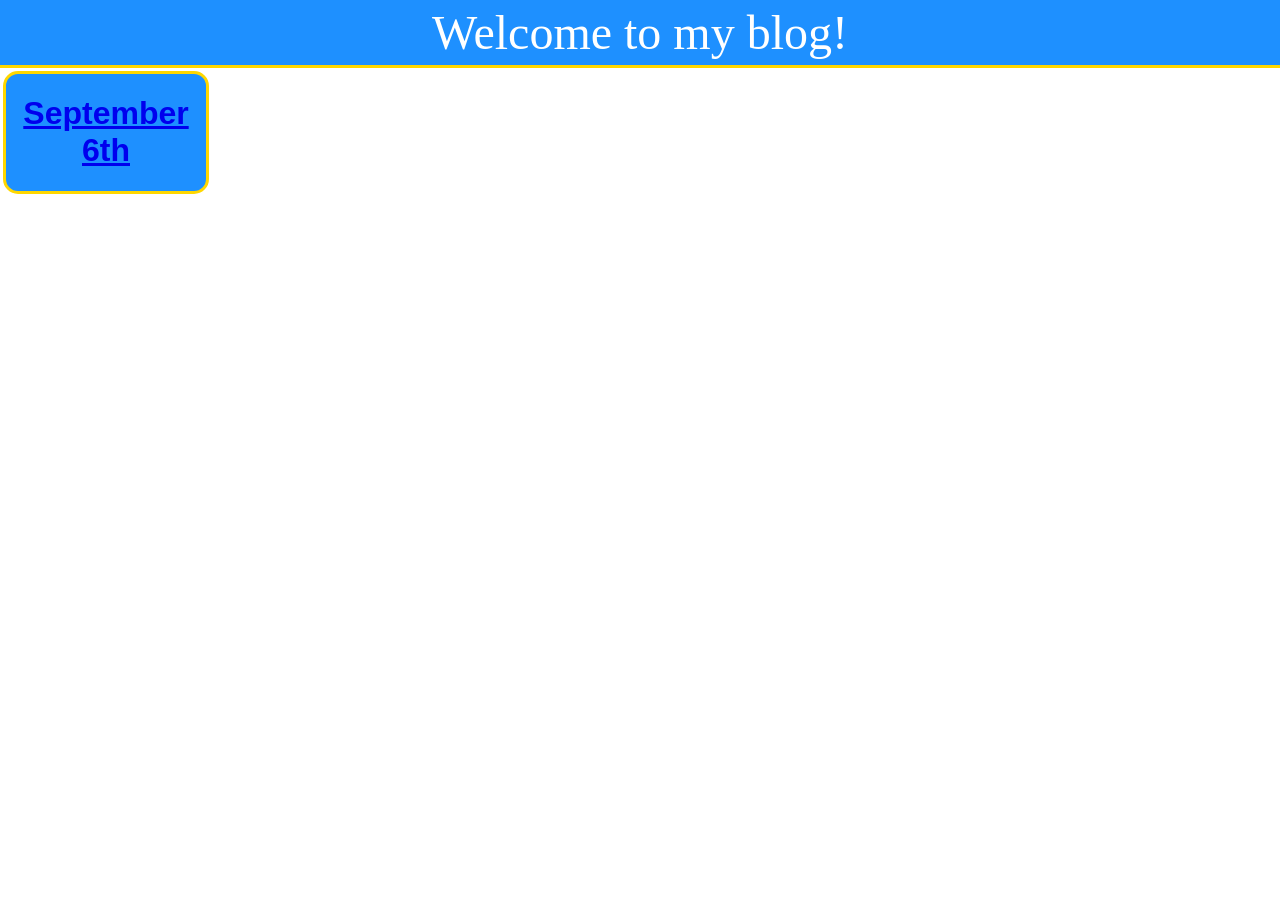
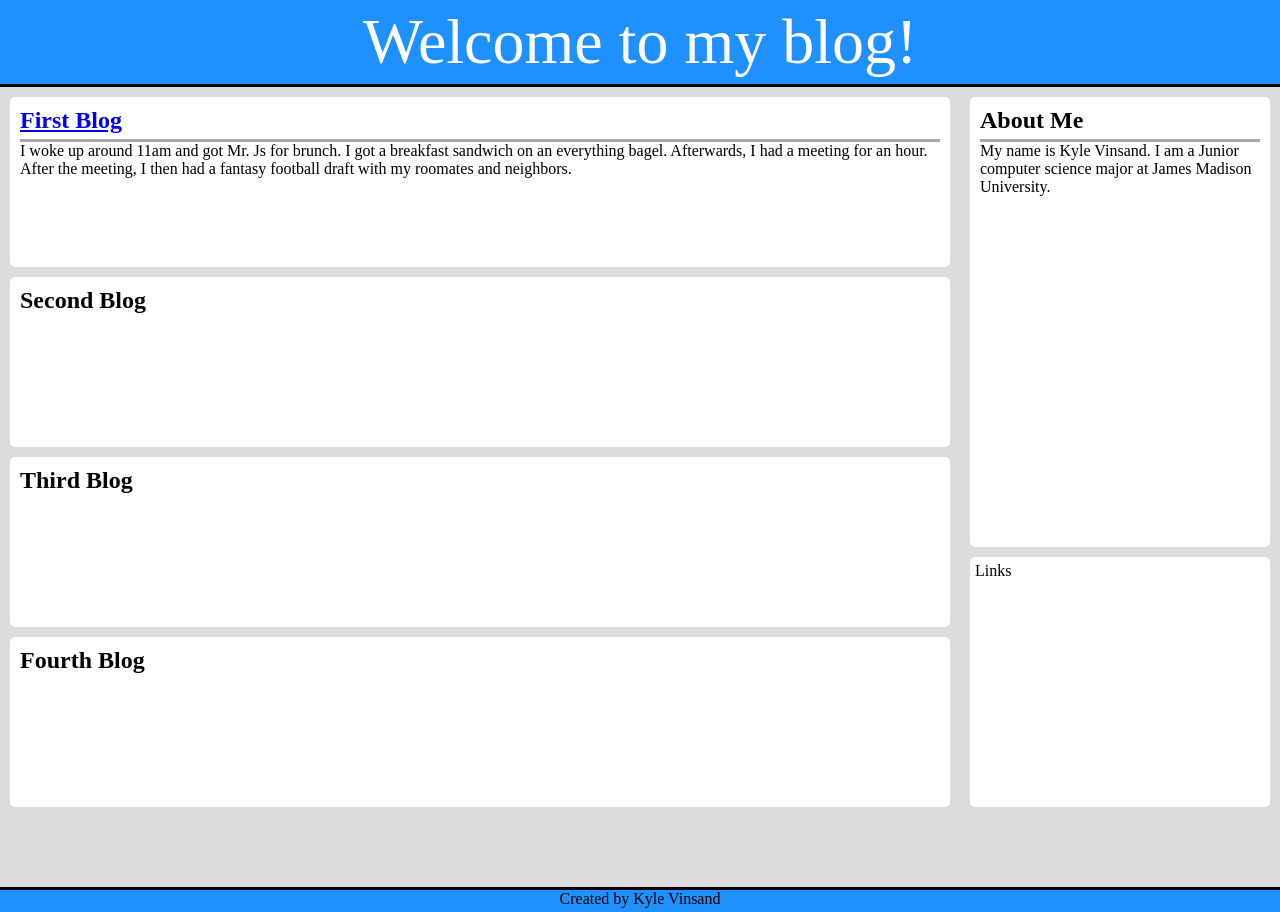
Before and after one commit to vinsankm/blog, a plain HTML site: page blog/index.html in a window 1280 px wide. Before the commit the page ends 800 px from the top, so only its background shows below. Drawn offline with Linux system fonts and the light colour scheme.

Commit message:
reformatted website

```diff
--- a/blog/index.html
+++ b/blog/index.html
@@ -8,13 +8,25 @@
 </head>
 <body>
     <header>Welcome to my blog!</header>
-    <div class="navBar"></div>
-    <figure>
-        <h1><a href="http://157.230.56.100:8000/96blog.html">September 6th</a></h1>
-    </figure>
-    <!-- <div class="cards">
-        <h2>Enjoy your stay</h2>
-        <h5><a href="http://157.230.56.100:8000/96blog.html">First blog post</a></h5>
-    </div> -->
+    <div class="main">
+        <div class="left">
+            <div class="maincard">
+                <a href="http://157.230.56.100:8000/96blog.html"><h2>First Blog</h2></a>
+                <p>I woke up around 11am and got Mr. Js for brunch. I got a breakfast sandwich on an everything bagel. Afterwards, I had a meeting for an hour.
+                    After the meeting, I then had a fantasy football draft with my roomates and neighbors.</p>
+            </div>
+            <div class="maincard"><h2>Second Blog</h2></div>
+            <div class="maincard"><h2>Third Blog</h2></div>
+            <div class="maincard"><h2>Fourth Blog</h2></div>
+        </div>
+        <div class="sidebar">
+            <div class="aboutme">
+                <h2>About Me</h2>
+                <p>My name is Kyle Vinsand. I am a Junior computer science major at James Madison University.</p>
+            </div>
+            <div class="links">Links</div>
+        </div>
+    </div>
+    <footer>Created by Kyle Vinsand</footer>
 </body>
 </html>
--- a/blog/style.css
+++ b/blog/style.css
@@ -1,34 +1,98 @@
+html{
+    height: 100%;
+}
+
 body {
     /* display: flex; */
     justify-content: center;
     align-items: center;
     margin: 0;
+    height: 100%;
 }
 
 header {
     text-align: center;
     background-color: dodgerblue;
     color: white;
-    font-size: 3em;
+    font-size: 4em;
     padding: 5px;
-    border: bottom;
     border-bottom-style: solid;
-    border-bottom-color: gold;
+    border-bottom-color: black;
 }
 
-figure {
-    width: 200px;
-    display: inline-block;
-    margin: 3px;
-    font-family: sans-serif;
-    text-align: center;
-    background-color: dodgerblue;
-    vertical-align: top;
-    border-style: solid;
-    border-color: gold;
-    border-radius: 15px;
+.main {
+    height: 100%;
 }
 
-figure:hover {
-    background-color: cornflowerblue;
+.left {
+    float: left;
+    width: 75%;
+    box-sizing: border-box;
+    height: 100%;
+    background-color: gainsboro;
 }
+
+.maincard {
+    padding: 5px;
+    background-color: white;
+    height: 20%;
+    margin: 10px;
+    border-radius: 5px;
+}
+
+.maincard h2 {
+    padding: 0px;
+    margin: 5px;
+}
+
+.maincard p {
+    margin: 5px;
+    border-top-style: solid;
+    border-top-color: darkgray;
+}
+
+.sidebar {
+    float: left;
+    width: 25%;
+    height: 100%;
+    background-color: gainsboro;
+}
+
+.aboutme {
+    height: 55%;
+    padding: 5px;
+    background-color: white;
+    margin: 10px;
+    border-radius: 5px;
+}
+
+.aboutme h2 {
+    padding: 0px;
+    margin: 5px;
+}
+
+.aboutme p {
+    border-top-style: solid;
+    border-top-color: darkgray;
+    padding: 0px;
+    margin: 5px;
+}
+
+.links {
+    height: 30%;
+    padding: 5px;
+    background-color: white;
+    margin: 10px;
+    border-radius: 5px;
+}
+
+footer {
+    box-sizing: border-box;
+    border-top-style: solid;
+    border-top-color: black;
+    background-color: dodgerblue;
+    width: 100%;
+    height: 25px;
+    text-align: center;
+    bottom: auto;
+}
```
